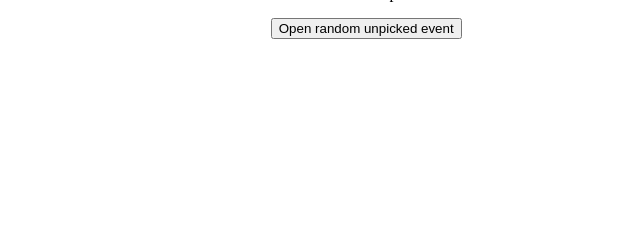
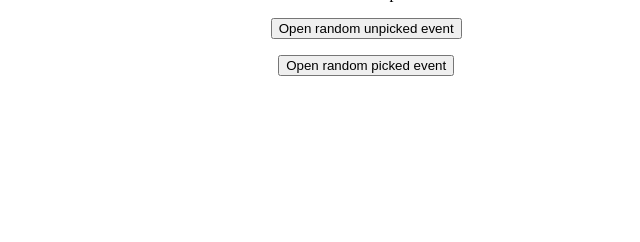
Before and after one commit to jacksonfellows/seismic_dataset_viewer, a Flask app: page / in a window 1280 px wide. Shown: the part 58-300 px from the top of the page, without its empty margins (640-1280 px from the left). Run offline with Flask 3, Linux system fonts and the light colour scheme; data that the repository does not hold is empty.

Commit message:
Add button to open random picked event.

```diff
--- a/server.py
+++ b/server.py
@@ -71,6 +71,14 @@ def get_random_unpicked_event():
         return res.fetchone()[0]
 
 
+def get_random_picked_event():
+    with sqlite3.connect("picks.db") as cur:
+        res = cur.execute(
+            "SELECT event_id FROM events WHERE n_user_picks <> 0 ORDER BY RANDOM() LIMIT 1;"
+        )
+        return res.fetchone()[0]
+
+
 # Routes:
 
 
@@ -98,9 +106,15 @@ def xy(event_id, channel):
     return response
 
 
-@app.route("/random")
+@app.route("/random_unpicked")
 def random_unpicked_event():
     event_id = get_random_unpicked_event()
+    return flask.redirect(f"/event/{event_id}")
+
+
+@app.route("/random_picked")
+def random_picked_event():
+    event_id = get_random_picked_event()
     return flask.redirect(f"/event/{event_id}")
 
 
--- a/templates/home.html
+++ b/templates/home.html
@@ -29,8 +29,11 @@
   <div style="text-align: center;">
     <p>Total # of reference picks: {{ sum_reference_picks }}</p>
     <p>Total # of user picks: {{ sum_user_picks }}</p>
-    <form action="/random">
+    <form action="/random_unpicked">
       <input type="submit" value="Open random unpicked event"/>
+    </form>
+    <form action="/random_picked">
+      <input type="submit" value="Open random picked event"/>
     </form>
   </div>
   <script src="/static/sortable.min.js"></script>
```
